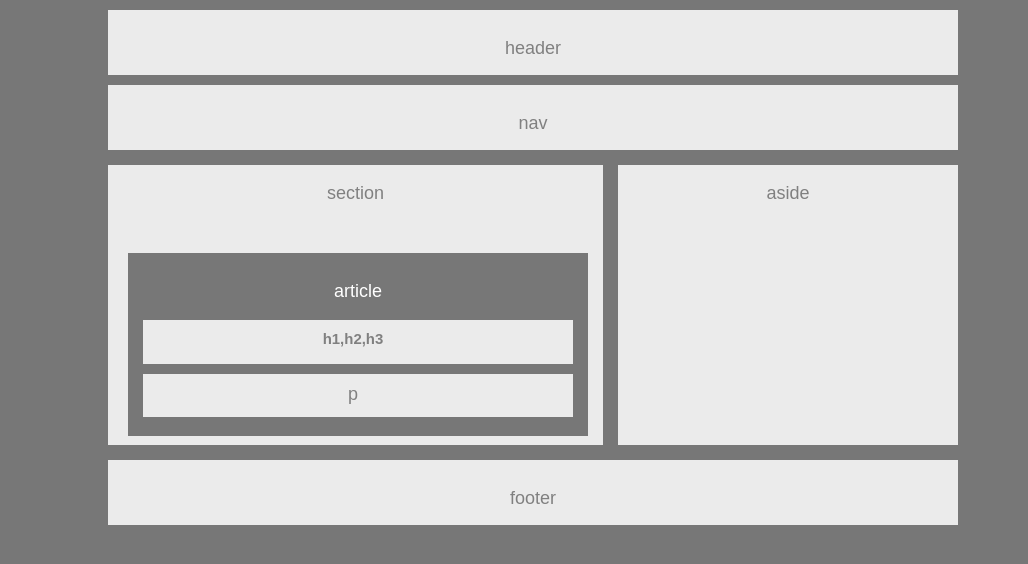
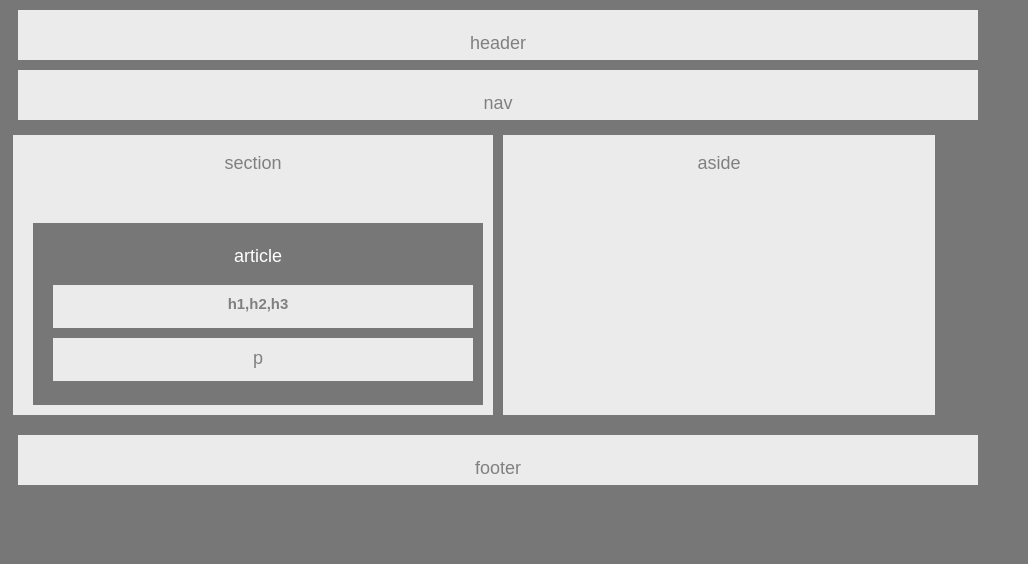
Before and after one commit to jenos1/HW-Wireframe, a plain HTML site: page index.html in a window 1280 px wide. Shown: the whole page, without its empty margins (0-1028 px from the left). Drawn offline with Linux system fonts and the light colour scheme.

Commit message:
Updated Section & Article

```diff
--- a/index.html
+++ b/index.html
@@ -7,7 +7,7 @@
 </head>
 
 <body>
-	<div class="container">
+	<div ="container">
 	<header>
 		<p>header</p>
 	</header>
--- a/style.css
+++ b/style.css
@@ -1,3 +1,8 @@
+* {
+    box-sizing: border-box;
+    text-align: center;
+}
+
 body {
 	background-color: #777;
 	color: grey;
@@ -6,50 +11,56 @@ body {
 	font-family: "Arial", "Helvetica Neue", Helvetica, sans-serif;
 	font-size: 18px;
 	text-align: center;
+	/*margin-left: 100px;*/
+	/*margin-right: 150px;*/
 }
 
 header, nav, footer {
-	height: 45px;
-	width:830px;
+	height: 50px;
+	width: 960px;
+	/*width: 100%;*/
 	background-color: #ebebeb;
 	text-align: center;
-	padding: 10px;
+	padding: 5px;
 	margin: 10px;
-	margin-left: 100px;
+	/*margin-left: 100px;*/
+	/*margin: 5px auto 15px auto;*/
 }
 
 section, aside {
 	height: 280px;
 	background-color: #ebebeb;
 	padding: 0px;
-	margin: 5px auto 15px auto;
+	margin: 5px;
+	margin-bottom: 20px;
 }
 
 section {
-	width: 495px;
-	margin-left: 100px;
+	/*width: 475px;*/
+	width:50%;
 	float: left;
 }
 
 aside {
-	width: 340px;
-	margin-right: 10px;
-	float: right;
+	/*width: 350px;*/
+	width: 45%;
+/*	padding-right: 10px;*/
+	float: left;
 }
 
 article {
-	width:450px;
-	height: 60%;
+	width: 450px;
+	height: 65%;
 	background-color: #777;
-	padding: 10px 5px 5px 5px;
-	margin: 10px 5px 30px 20px;
+	padding: 5px 10px 5px 10px;
+	margin: 10px 15px 30px 20px;
 	color: white;
 	overflow: auto;
 }
 
 h5 {
 	width: 420px;
-	height: 20%;
+	height: 25%;
 	background-color: #ebebeb;
 	color:gray;
 	padding-right: 10px;
@@ -60,18 +71,25 @@ h5 {
 
 article p:last-child {
 	width: 420px;
-	height: 20%;
+	height: 25%;
 	background-color: #ebebeb;
 	color:gray;
 	padding-right: 10px;
 	padding-top: 10px;
+	/*padding-bottom: 10px;*/
 	margin: 10px 10px;
 	text-align: center;
 }
 
 /*.container {
-	margin: 10px 40px 30px;
+	margin: 10px 40px 30px 40px;
+	/*margin: auto;
 }*/
+
+.container {
+	width: 960px;
+	margin: 0 auto;
+}
 
 footer {
 	clear: both;
```
